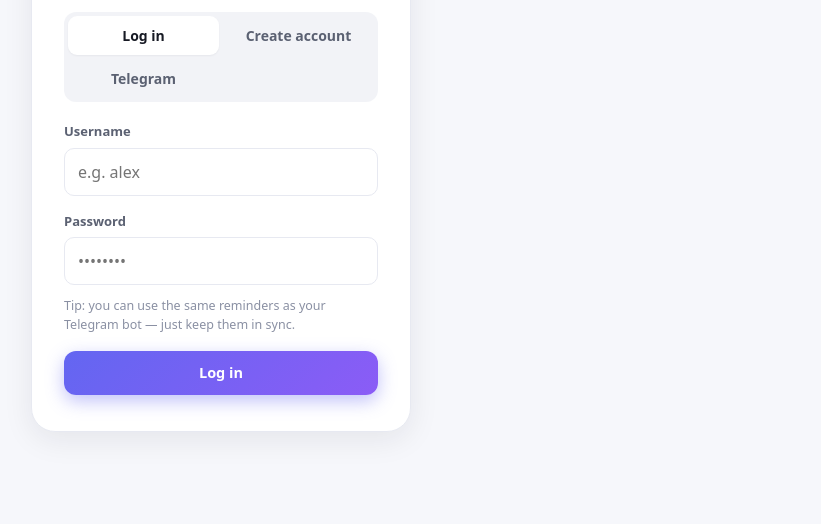
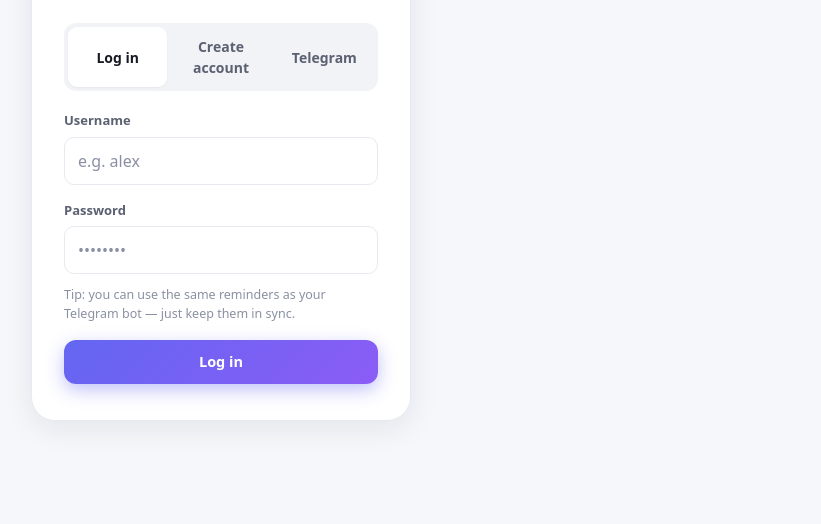
Before and after one commit to hessam-kk/ReminderBot, a website: page public/index.html in a window 1280 px wide. Shown: the part 276-800 px from the top of the page, without its empty margins (419-1240 px from the left). Drawn offline with Linux system fonts and the light colour scheme; no server answers.

Commit message:
theme typeless inputs, add placeholder color, and fix tab bar for 3 tabs

```diff
--- a/public/style.css
+++ b/public/style.css
@@ -99,7 +99,8 @@ body {
 
 .tabs {
   display: grid;
-  grid-template-columns: 1fr 1fr;
+  grid-auto-flow: column;
+  grid-auto-columns: 1fr;
   gap: 4px;
   background: color-mix(in srgb, var(--border) 55%, transparent);
   border-radius: 12px;
@@ -137,6 +138,9 @@ body {
 
 input, select, button { font: inherit; }
 
+/* Inputs without an explicit type attribute default to text — match them too,
+   otherwise they fall back to the browser's unstyled white appearance. */
+input:not([type]),
 input[type="text"], input[type="password"], input[type="number"], input[type="time"], select {
   width: 100%;
   background: var(--bg-elev);
@@ -146,6 +150,10 @@ input[type="text"], input[type="password"], input[type="number"], input[type="ti
   padding: 11px 13px;
   outline: none;
   transition: border-color 0.15s, box-shadow 0.15s;
+}
+
+input::placeholder, select::placeholder {
+  color: var(--text-faint);
 }
 
 input:focus, select:focus {
```
